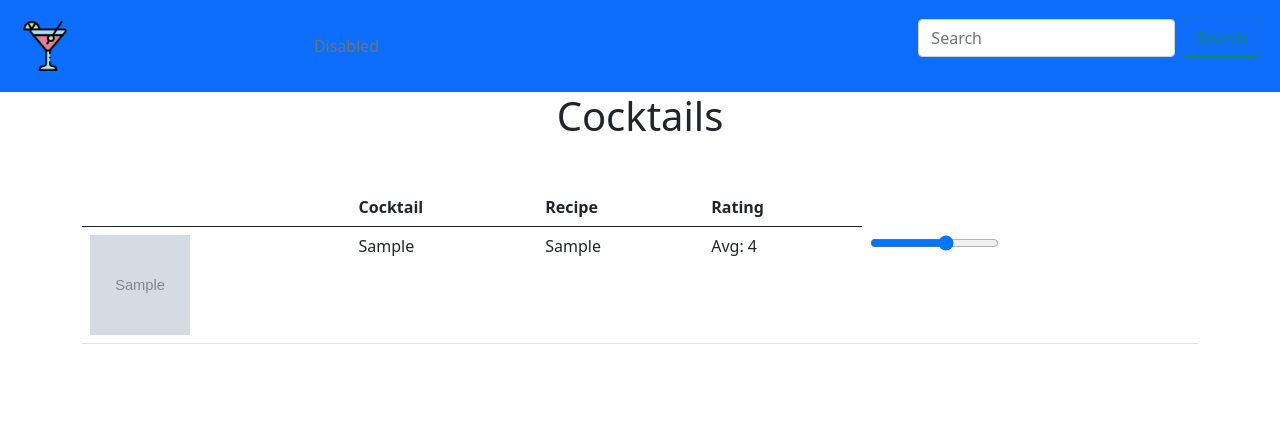
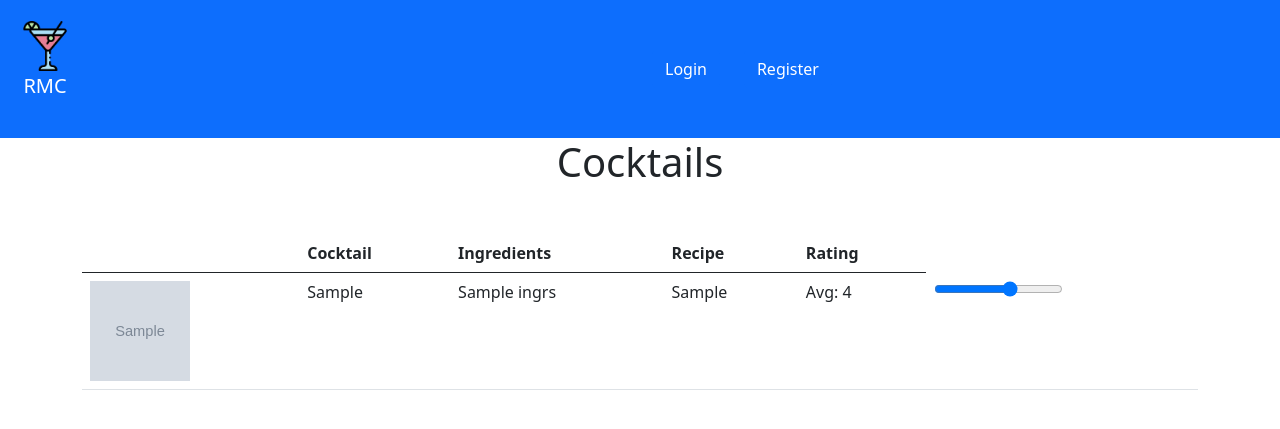
Before and after one commit to egecam/RateMyCocktail, a Django app: template backend/Cocktails/templates/cocktails.html in a window 1280 px wide. Shown: the top 429 px of the page. Run offline with Django 4.2, Linux system fonts and the light colour scheme; the template is opened without the code that fills it: most values are stand-ins (such as "Sample title", 1, 10 or a date in 2020); grey boxes marked "Sample" are stand-in pictures.

Commit message:
template

```diff
--- a/backend/Cocktails/templates/cocktails.html
+++ b/backend/Cocktails/templates/cocktails.html
@@ -8,53 +8,37 @@
     <!-- Bootstrap CSS -->
     <link href="https://cdn.jsdelivr.net/npm/bootstrap@5.0.2/dist/css/bootstrap.min.css" rel="stylesheet" integrity="sha384-EVSTQN3/azprG1Anm3QDgpJLIm9Nao0Yz1ztcQTwFspd3yD65VohhpuuCOmLASjC" crossorigin="anonymous">
      <script src="https://cdn.jsdelivr.net/npm/bootstrap@5.0.2/dist/js/bootstrap.bundle.min.js" integrity="sha384-MrcW6ZMFYlzcLA8Nl+NtUVF0sA7MsXsP1UyJoMp4YLEuNSfAP+JcXn/tWtIaxVXM" crossorigin="anonymous"></script>
-      <title>Consume Rest Api</title>
+      <title>RateMyCocktail | Home</title>
   </head>
   <body>
       <div class="container-fluid p-2 bg-primary text-white text-center">
 
         <nav class="navbar navbar-expand-lg bg-body-tertiary">
+
+
             <div class="container-fluid">
-              <a class="navbar-brand" href="#"><img src="{% static "/logo.png" %}" width="50" height="50" alt="logo"></a>
-              <button class="navbar-toggler" type="button" data-bs-toggle="collapse" data-bs-target="#navbarSupportedContent" aria-controls="navbarSupportedContent" aria-expanded="false" aria-label="Toggle navigation">
-                <span class="navbar-toggler-icon"></span>
-              </button>
-              <div class="collapse navbar-collapse" id="navbarSupportedContent">
-                <ul class="navbar-nav me-auto mb-2 mb-lg-0">
-                  <li class="nav-item">
-                    <a class="nav-link active" aria-current="page" href="#">Home</a>
-                  </li>
-                  <li class="nav-item">
-                    <a class="nav-link" href="#">Link</a>
-                  </li>
-                  <li class="nav-item dropdown">
-                    <a class="nav-link dropdown-toggle" href="#" role="button" data-bs-toggle="dropdown" aria-expanded="false">
-                      Dropdown
-                    </a>
-                    <ul class="dropdown-menu">
-                      <li><a class="dropdown-item" href="#">Action</a></li>
-                      <li><a class="dropdown-item" href="#">Another action</a></li>
-                      <li><hr class="dropdown-divider"></li>
-                      <li><a class="dropdown-item" href="#">Something else here</a></li>
-                    </ul>
-                  </li>
-                  <li class="nav-item">
-                    <a class="nav-link disabled">Disabled</a>
-                  </li>
-                </ul>
-                <form class="d-flex" role="search">
-                  <input class="form-control me-2" type="search" placeholder="Search" aria-label="Search">
-                  <button class="btn btn-outline-success" type="submit">Search</button>
-                </form>
+              <a class="navbar-brand" href="/">
+                <img src="{% static '/logo.png' %}" width="50" height="50" alt="logo">
+                <p class="text-white text-left">RMC</p>
+              </a>
+            </div>
+
+            <div class="container align-self-right align-self-right">
+              <div class="row ">
+                <div class="col-sm">
+                  <a class="btn btn-primary" href="/login">Login</a>
+                </div>
+                <div class="col-sm">
+                  <a class="btn btn-primary" href="/register">Register</a>
+                </div>
               </div>
             </div>
-          </nav>
+
+        </nav>
 
       </div>
 
       <h1 class="text-center">Cocktails</h1>
-
-
 
 
       <div class="container mt-5">
@@ -63,6 +47,7 @@
                 <tr>
                     <th></th>
                     <th>Cocktail</th>
+                    <th>Ingredients</th>
                     <th>Recipe</th>
                     <th>Rating</th>
                 </tr>
@@ -72,6 +57,7 @@
                 <tr>
                     <td><img src="{{ cocktails.strDrinkThumb }}" width="100" height="100"></td>
                     <td>{{ cocktails.strDrink }}</td>
+                    <td>{{ ingrs }}</td>
                     <td>{{ cocktails.strInstructions }}</td>
                     <td>Avg: {{ rate }} </td>
                     <td><input type="range" min="0" max="5" ></td>
```
